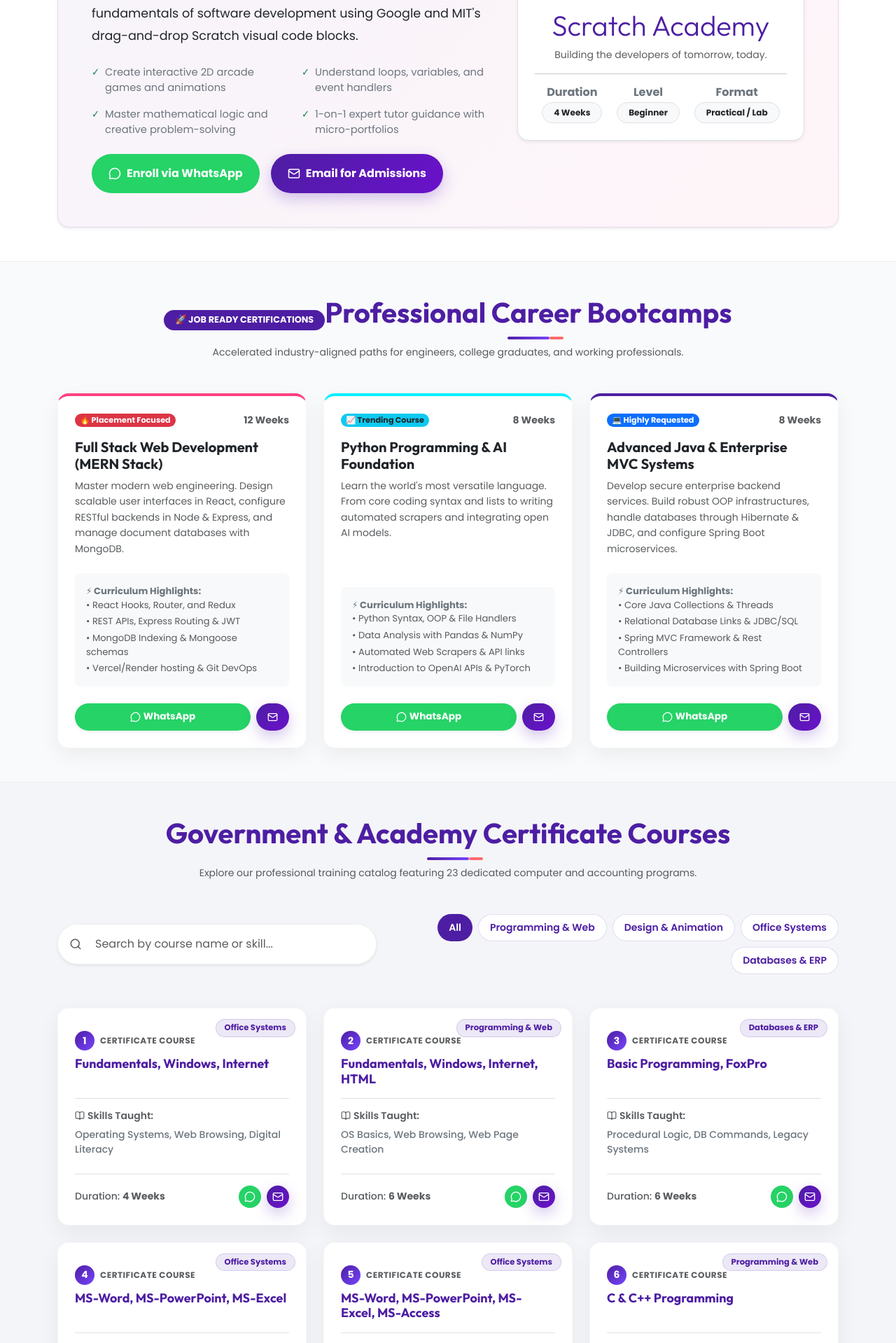
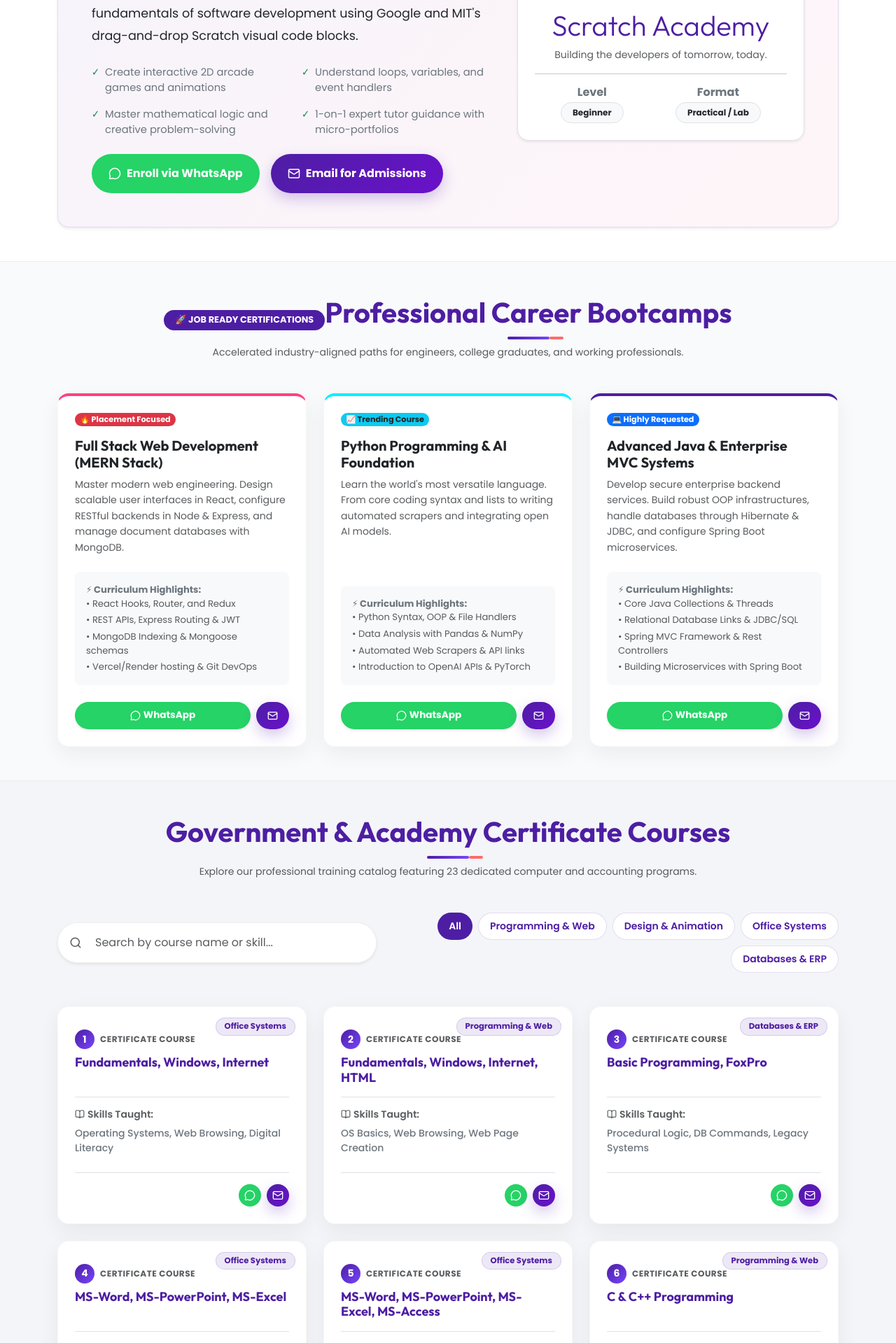
Before and after one commit to M-Brinda/Saishnaa, a React (Vite) app: page /courses in a window 1280 px wide. Shown: the part 820-2739 px from the top of the page at 70% size. Built offline with nearby package versions, Linux system fonts and the light colour scheme.

Commit message:
feat: remove course durations from academy and catalog displays

```diff
--- a/src/pages/Courses.jsx
+++ b/src/pages/Courses.jsx
@@ -90,7 +90,6 @@
 🏫 Academy: Saishnaa Software & Academy
 📘 Course Name: ${course.title}
 📁 Category: ${course.category}
-⏱ Duration: ${course.duration}
 --------------------------------------------------
 👤 Student Details:
 • Full Name: [Enter Your Name]
@@ -107,7 +106,6 @@
 🏫 Academy: Saishnaa Software & Academy
 📘 Course Name: ${course.title}
 📁 Category: ${course.category}
-⏱ Duration: ${course.duration}
 --------------------------------------------------
 👤 Student Details (Please fill in below):
 • Full Name:
@@ -216,10 +214,6 @@
                   <hr />
                   <div className="d-flex justify-content-around text-center mt-3">
                     <div>
-                      <h6 className="fw-bold mb-1 text-secondary">Duration</h6>
-                      <span className="badge bg-light text-dark py-2 px-3 border rounded-pill">4 Weeks</span>
-                    </div>
-                    <div>
                       <h6 className="fw-bold mb-1 text-secondary">Level</h6>
                       <span className="badge bg-light text-dark py-2 px-3 border rounded-pill">Beginner</span>
                     </div>
@@ -254,7 +248,6 @@
                   <span className="badge bg-danger text-white px-2.5 py-1.5" style={{ fontSize: '0.7rem', borderRadius: '15px' }}>
                     🔥 Placement Focused
                   </span>
-                  <span className="text-muted small fw-bold">12 Weeks</span>
                 </div>
                 <h5 className="fw-bold text-dark mb-2" style={{ fontFamily: 'Outfit, sans-serif' }}>
                   Full Stack Web Development (MERN Stack)
@@ -299,7 +292,6 @@
                   <span className="badge bg-info text-dark px-2.5 py-1.5" style={{ fontSize: '0.7rem', borderRadius: '15px', backgroundColor: '#e0fcfc' }}>
                     📈 Trending Course
                   </span>
-                  <span className="text-muted small fw-bold">8 Weeks</span>
                 </div>
                 <h5 className="fw-bold text-dark mb-2" style={{ fontFamily: 'Outfit, sans-serif' }}>
                   Python Programming & AI Foundation
@@ -344,7 +336,6 @@
                   <span className="badge bg-primary text-white px-2.5 py-1.5" style={{ fontSize: '0.7rem', borderRadius: '15px' }}>
                     💻 Highly Requested
                   </span>
-                  <span className="text-muted small fw-bold">8 Weeks</span>
                 </div>
                 <h5 className="fw-bold text-dark mb-2" style={{ fontFamily: 'Outfit, sans-serif' }}>
                   Advanced Java & Enterprise MVC Systems
@@ -460,8 +451,7 @@
                     <p className="text-secondary small mb-0 fw-medium" style={{ lineHeight: '1.5' }}>{course.skills}</p>
                   </div>
 
-                  <div className="d-flex justify-content-between align-items-center border-top pt-3 mt-auto">
-                    <span className="text-muted small fw-medium">Duration: <strong>{course.duration}</strong></span>
+                  <div className="d-flex justify-content-end align-items-center border-top pt-3 mt-auto">
                     <div className="d-flex gap-2">
                       <a
                         href={`https://wa.me/919790155384?text=${encodeURIComponent(getCourseWaText(course))}`}
```
